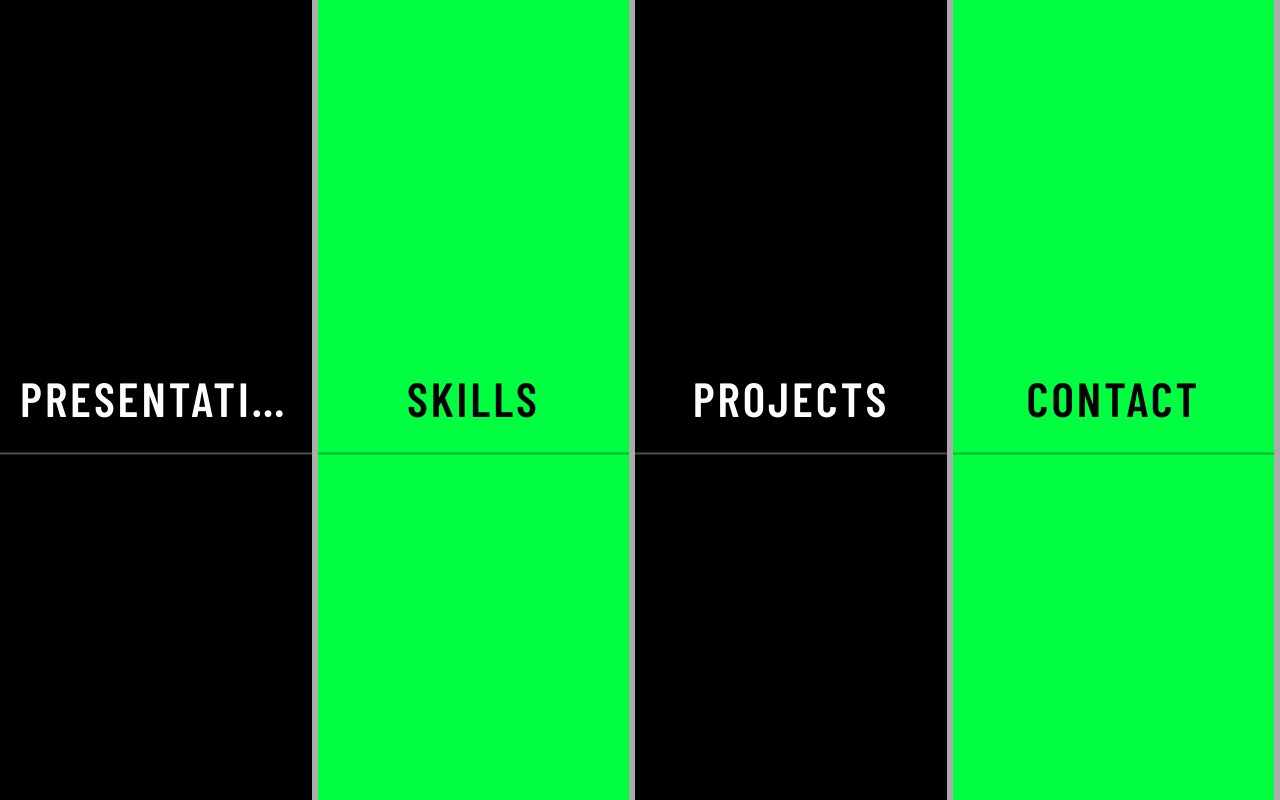
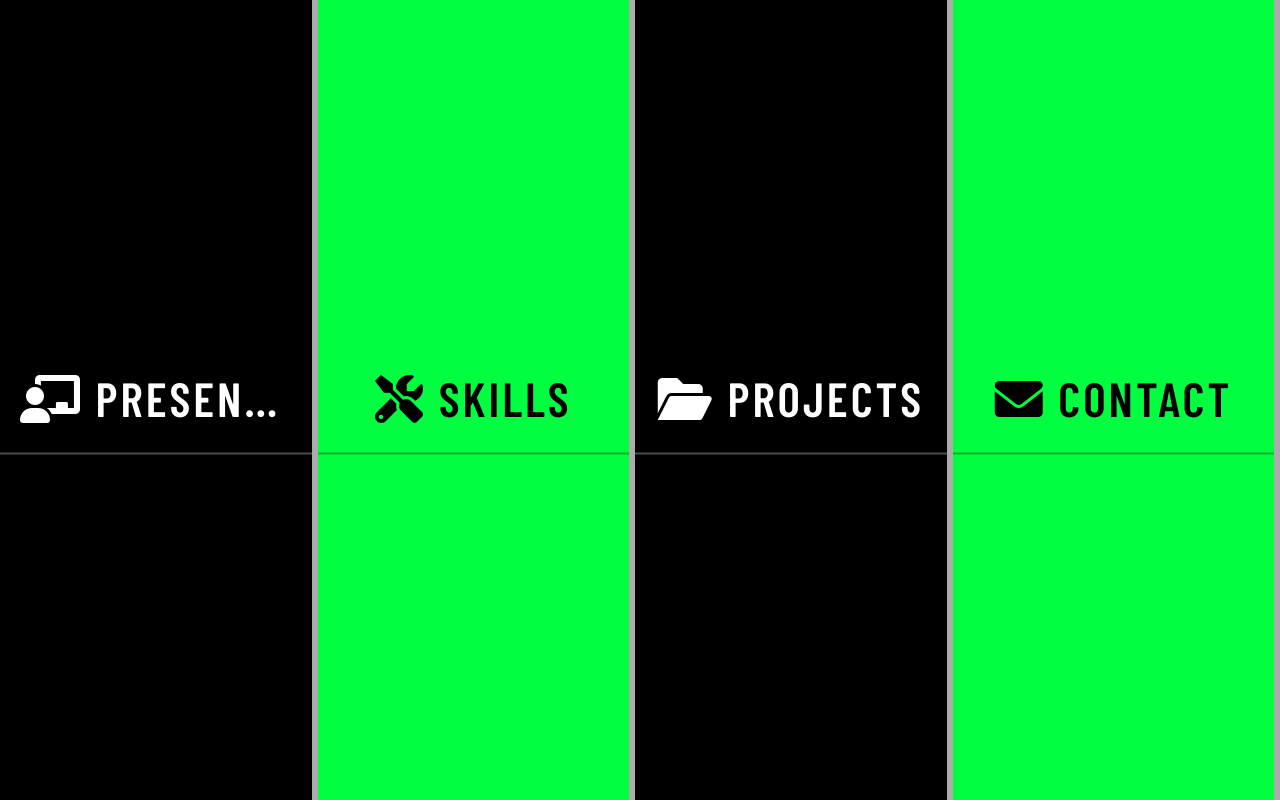
Before and after one commit to dark7538/profile, a website built with webpack: page index.html in a window 1280 px wide. Built offline with nearby package versions, Linux system fonts and the light colour scheme; a web font is replaced by a local one.

Commit message:
acutalizacion

```diff
--- a/index.html
+++ b/index.html
@@ -38,7 +38,9 @@
 <body>
 <div class="container">
   <div class="boxes presentation">
-    <div class="text-content">Presentation</div>
+    <div class="text-content">
+      <i class="fas fa-chalkboard-teacher"></i> Presentation
+    </div>
     <div class="presentation-section">
       <div class="imagen">
         <img src="https://plus.unsplash.com/premium_photo-1671656349322-41de944d259b?q=80&w=1887&auto=format&fit=crop&ixlib=rb-4.0.3&ixid=M3wxMjA3fDB8MHxwaG90by1wYWdlfHx8fGVufDB8fHx8fA%3D%3D" alt="Albert Sanchez">
@@ -85,7 +87,9 @@
 
   </div>
   <div class="boxes skills">
-    <div class="text-content">Skills</div>
+    <div class="text-content">
+      <i class="fas fa-tools"></i> Skills
+    </div>
     <div class="skills-section">
       <div class="skills-grid">
         <div class="skills-header">
@@ -207,7 +211,9 @@
     </div>
   </div>
   <div class="boxes projects">
-    <div class="text-content">Projects</div>
+    <div class="text-content">
+      <i class="fas fa-folder-open"></i> Projects
+    </div>
     <div class="project-timeline">
       <div class="timeline">
         <!-- Project 1 -->
@@ -245,7 +251,7 @@
             <div class="project-client">Cliente: SalesForce Pro</div>
           </div>
         </div>
-        <!-- Project 1 -->
+        <!-- Project 3 -->
         <div class="timeline-item left">
           <div class="project-content">
             <img src="https://franciscorendon.com/wp-content/uploads/2024/03/01-portafolio-cover-comun-app.png" alt="E-commerce Platform" class="project-image">
@@ -263,7 +269,7 @@
           </div>
         </div>
 
-        <!-- Project 2 -->
+        <!-- Project 4 -->
         <div class="timeline-item right">
           <div class="project-content">
             <img src="https://franciscorendon.com/wp-content/uploads/2024/03/01-portafolio-cover-comun-app.png" alt="CRM System" class="project-image">
@@ -280,7 +286,7 @@
             <div class="project-client">Cliente: SalesForce Pro</div>
           </div>
         </div>
-        <!-- Project 1 -->
+        <!-- Project 5 -->
         <div class="timeline-item left">
           <div class="project-content">
             <img src="https://franciscorendon.com/wp-content/uploads/2024/03/01-portafolio-cover-comun-app.png" alt="E-commerce Platform" class="project-image">
@@ -298,7 +304,7 @@
           </div>
         </div>
 
-        <!-- Project 2 -->
+        <!-- Project 6 -->
         <div class="timeline-item right">
           <div class="project-content">
             <img src="https://franciscorendon.com/wp-content/uploads/2024/03/01-portafolio-cover-comun-app.png" alt="CRM System" class="project-image">
@@ -315,7 +321,8 @@
             <div class="project-client">Cliente: SalesForce Pro</div>
           </div>
         </div>
-        <!-- Project 1 -->
+
+        <!-- Project 7 -->
         <div class="timeline-item left">
           <div class="project-content">
             <img src="https://franciscorendon.com/wp-content/uploads/2024/03/01-portafolio-cover-comun-app.png" alt="E-commerce Platform" class="project-image">
@@ -333,7 +340,7 @@
           </div>
         </div>
 
-        <!-- Project 2 -->
+        <!-- Project 8 -->
         <div class="timeline-item right">
           <div class="project-content">
             <img src="https://franciscorendon.com/wp-content/uploads/2024/03/01-portafolio-cover-comun-app.png" alt="CRM System" class="project-image">
@@ -355,13 +362,15 @@
     </div>
   </div>
   <div class="boxes contact">
-    <div class="text-content">Contact</div>
+    <div class="text-content">
+      <i class="fas fa-envelope"></i> Contact
+    </div>
     <div class="contact-content">
       <h2 class="contact-title">Iniciemos un nuevo proyecto, escríbeme</h2>
       <p class="contact-description">¿Tienes una idea innovadora en mente? ¡Trabajemos juntos para hacerla realidad!</p>
       <div class="contact-info">
         <p class="availability">Disponible para proyectos freelance y tiempo completo</p>
-        <p class="location">📍 Barcelona, España</p>
+        <p class="location">📍 Lima, Perú 🇵🇪</p>
       </div>
       <div class="contact-links">
         <a href="https://wa.me/+34XXXXXXXXX" class="contact-icon" target="_blank">
```
